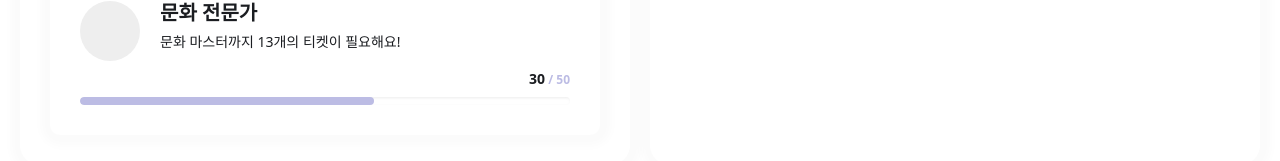
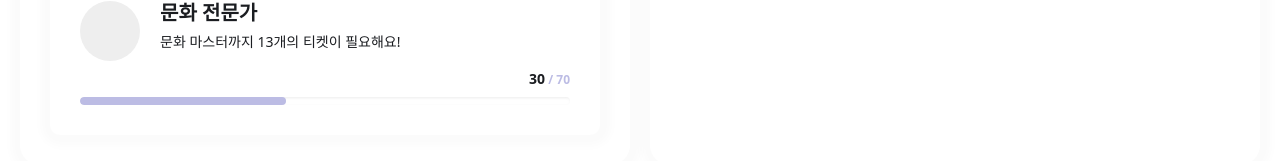
Before and after one commit to seohyun-song/Artsy, a React (Vite) app: page /mypage in a window 1280 px wide. Shown: the part 360-521 px from the top of the page. Built offline with nearby package versions, Linux system fonts and the light colour scheme; no server answers.

Commit message:
chore: 등급정책 변경에따른 수정

```diff
--- a/src/components/@common/GradeBar/GradeBar.jsx
+++ b/src/components/@common/GradeBar/GradeBar.jsx
@@ -1,24 +1,17 @@
 import { StyledBarWrap, StyledBar, StyledLegend } from './GradeBar.styles';
 
 /* 지영님 코드 병합시 impor 구문으로 변경 */
-const BADGE_GRADE = {
-    first: { name: 'darkSilver', targetValue: 10 },
-    second: { name: 'bronze', targetValue: 30 },
-    third: { name: 'silver', targetValue: 50 },
-    fourth: { name: 'gold', targetValue: 100 },
+const BADGE_GRADE = [
+    { name: '아티 비기너', targetValue: 10, imageName: 'darkSilver' },
+    { name: '아티 프렌즈', targetValue: 30, imageName: 'bronze' },
+    { name: '아티 패밀리', targetValue: 70, imageName: 'silver' },
+    { name: '아티 마스터', targetValue: Number.POSITIVE_INFINITY, imageName: 'gold' },
+];
+const calculateGrade = (ticketCount) => {
+    const selectedGrade = BADGE_GRADE.find(({ targetValue }) => ticketCount < targetValue);
+    return selectedGrade;
 };
 
-const calculateGrade = (ticketCount) => {
-    if (ticketCount < BADGE_GRADE.first.targetValue) {
-        return BADGE_GRADE.first;
-    } else if (ticketCount < BADGE_GRADE.second.targetValue) {
-        return BADGE_GRADE.second;
-    } else if (ticketCount < BADGE_GRADE.third.targetValue) {
-        return BADGE_GRADE.third;
-    } else {
-        return BADGE_GRADE.fourth;
-    }
-};
 /* // 지영님 코드 병합시 impor 구문으로 변경 */
 
 /**
@@ -29,16 +22,19 @@ const calculateGrade = (ticketCount) => {
  * @returns
  */
 const GradeBar = ({ total, width, height }) => {
-    const { name, targetValue } = calculateGrade(total);
-    const percent = Math.floor((total / targetValue) * 100);
+    const { targetValue, imageName } = calculateGrade(total);
+    let percent = 0;
+    if (total !== 0) {
+        percent = total >= 70 ? 100 : Math.floor((total / targetValue) * 100);
+    }
 
     return (
         <StyledBarWrap $width={width}>
-            <StyledLegend $grade={name}>
+            <StyledLegend $grade={imageName}>
                 <span>{total}</span>
                 <span> / {targetValue}</span>
             </StyledLegend>
-            <StyledBar $grade={name} $percent={percent ?? 0} $height={height} />
+            <StyledBar $grade={imageName} $percent={percent ?? 0} $height={height} />
         </StyledBarWrap>
     );
 };
```
